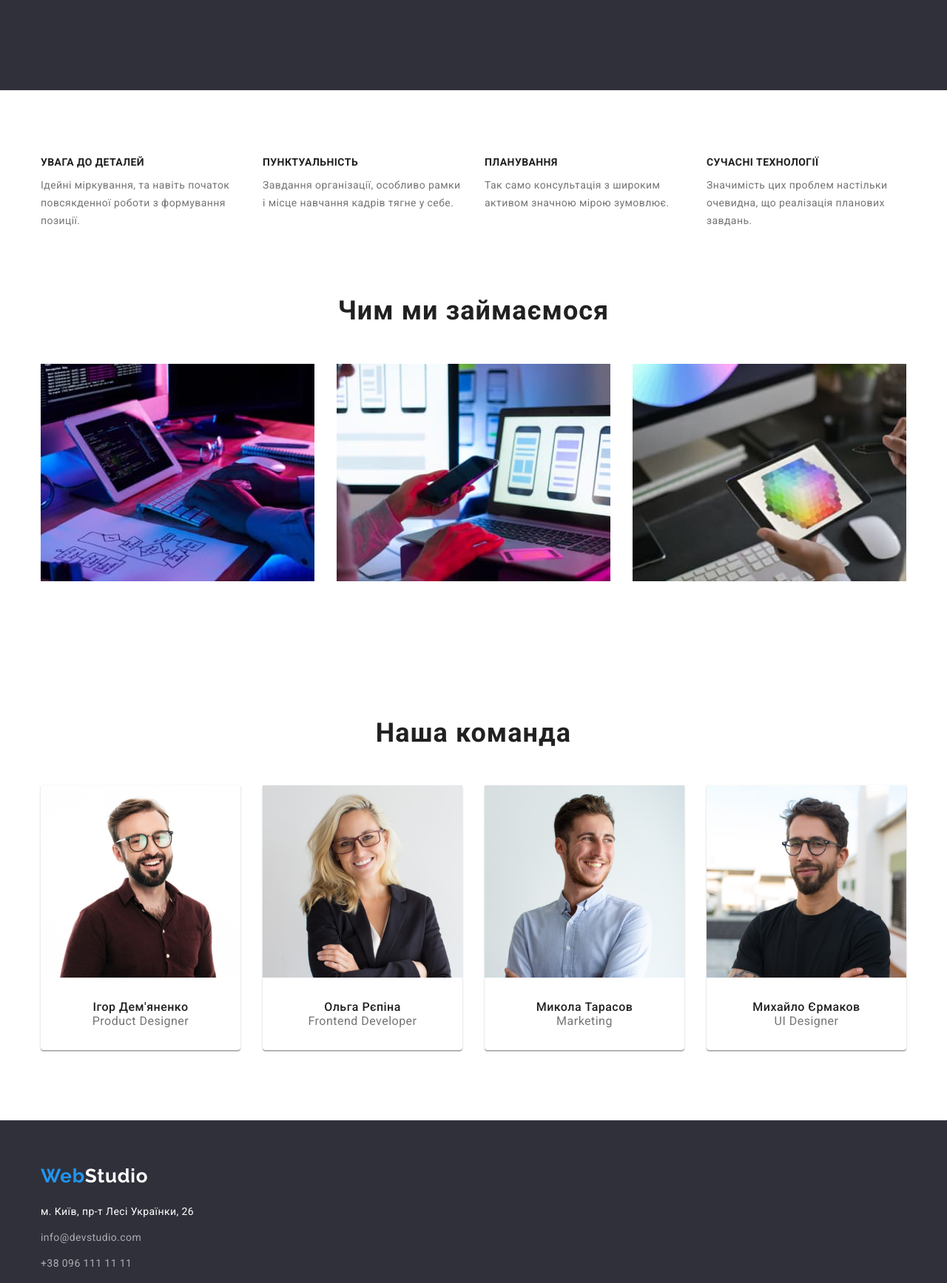
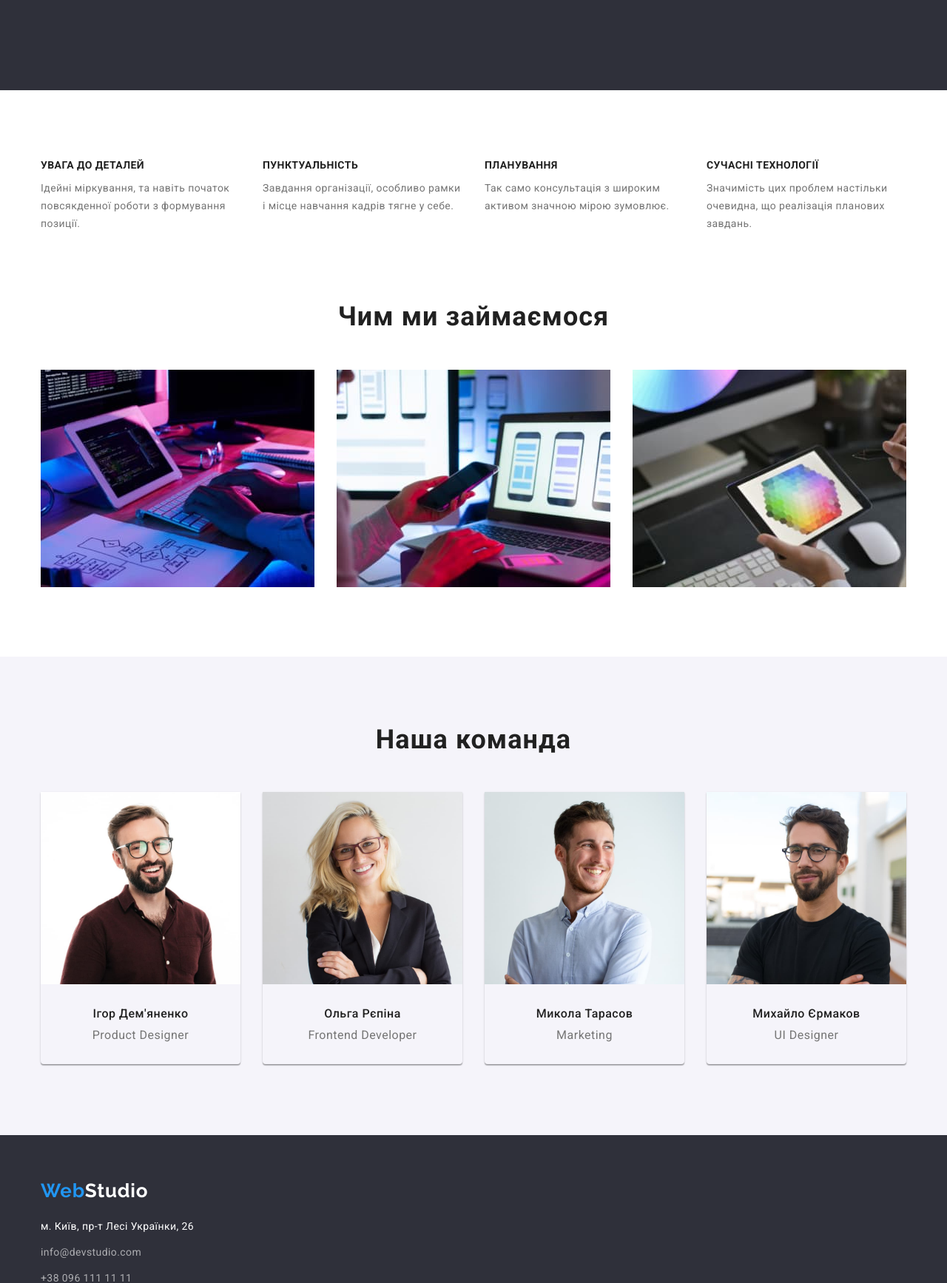
Before and after one commit to ArIonMark1/goit-markup-hw-03, a website: page index.html in a window 1280 px wide. Shown: the part 560-2295 px from the top of the page at 74% size. Drawn offline with nearby package versions, Linux system fonts and the light colour scheme.

Commit message:
bugfix(padding)

```diff
--- a/css/styles.css
+++ b/css/styles.css
@@ -34,7 +34,7 @@ img {
   font-family: inherit;
 }
 .container {
-  width: 100%;
+  /* width: 100%; */
   max-width: 1200px;
   margin: 0 auto;
   padding: 0 15px;
@@ -139,8 +139,8 @@ img {
   color: var(--third-main-color);
 }
 /* -------------------- Перелік особливостей компанії ---------- */
-.general-info {
-  padding: 90px 0;
+.section {
+  padding: 94px 0;
 }
 .list-info {
   display: flex;
@@ -167,7 +167,7 @@ img {
 /* -------------------- Перелік стеку компанії ---------- */
 
 .steck-company {
-  padding-bottom: 95px;
+  padding-top: 0;
 }
 /* --------------- Загальні стилі заголовків двох секцій ----- */
 .section-title {
@@ -195,7 +195,9 @@ img {
 /* -------------------- Дані працівників компанії ---------- */
 
 .team-section {
-  padding: 90px 0 95px;
+  padding-top: 92px;
+  padding-bottom: 96px;
+  background: #f5f4fa;
 }
 
 .team-section .team-list {
@@ -217,6 +219,7 @@ img {
   padding: 30px 0;
 }
 .worker-info .worker-info-header {
+  margin-bottom: 10px;
   text-align: center;
   font-weight: 500;
   font-size: 16px;
@@ -235,7 +238,7 @@ img {
 /* ---------- Контент зі сторінки Портфоліо ---------- */
 /* ################################################### */
 .portfolio-content {
-  padding: 100px 0 85px;
+  /* padding: 100px 0 85px; */
   /* text-align: center; */
 }
 .filtration-buttons {
--- a/index.html
+++ b/index.html
@@ -73,7 +73,7 @@
     <!-- Основний контент -->
     <main>
       <!-- шапка основного контенту -->
-      <section class="section top-content">
+      <section class="top-content">
         <div class="container">
           <h1 class="top-content-tittle">
             Ефективні рішення для вашого бізнесу
```
Also changed, not shown: portfolio.html (+1 -1 lines).
